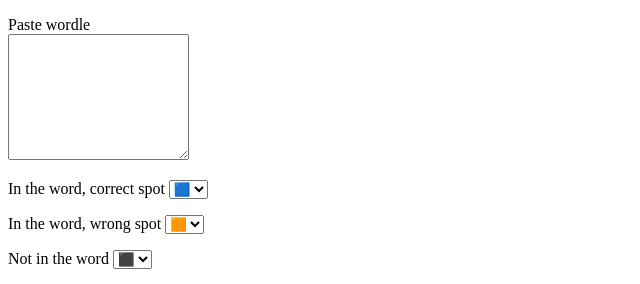
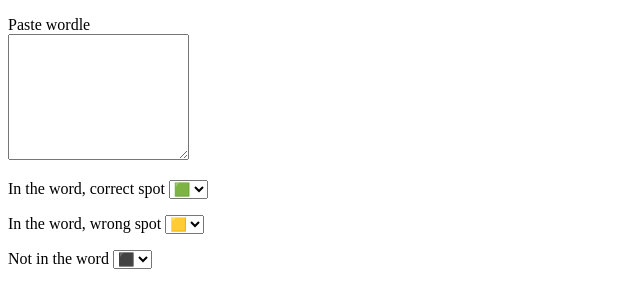
Before and after one commit to thilinag/wordle-colorizer, a plain HTML site: page index.html in a window 1280 px wide. Shown: the top 284 px of the page, 0-640 px from the left. Drawn offline with Linux system fonts and the light colour scheme.

Commit message:
set default colors as wordle default colors

```diff
--- a/index.html
+++ b/index.html
@@ -19,8 +19,8 @@
                 <option value="🟥">🟥</option>
                 <option value="🟧">🟧</option>
                 <option value="🟨">🟨</option>
-                <option value="🟩">🟩</option>
-                <option selected value="🟦">🟦</option>
+                <option selected value="🟩">🟩</option>
+                <option value="🟦">🟦</option>
                 <option value="🟪">🟪</option>
                 <option value="⬛">⬛</option>
                 <option value="⬜">⬜</option>
@@ -31,8 +31,8 @@
             <label for="🟨">In the word, wrong spot</label>
             <select name="🟨" id="🟨">
                 <option value="🟥">🟥</option>
-                <option selected value="🟧">🟧</option>
-                <option value="🟨">🟨</option>
+                <option value="🟧">🟧</option>
+                <option selected value="🟨">🟨</option>
                 <option value="🟩">🟩</option>
                 <option value="🟦">🟦</option>
                 <option value="🟪">🟪</option>
```
